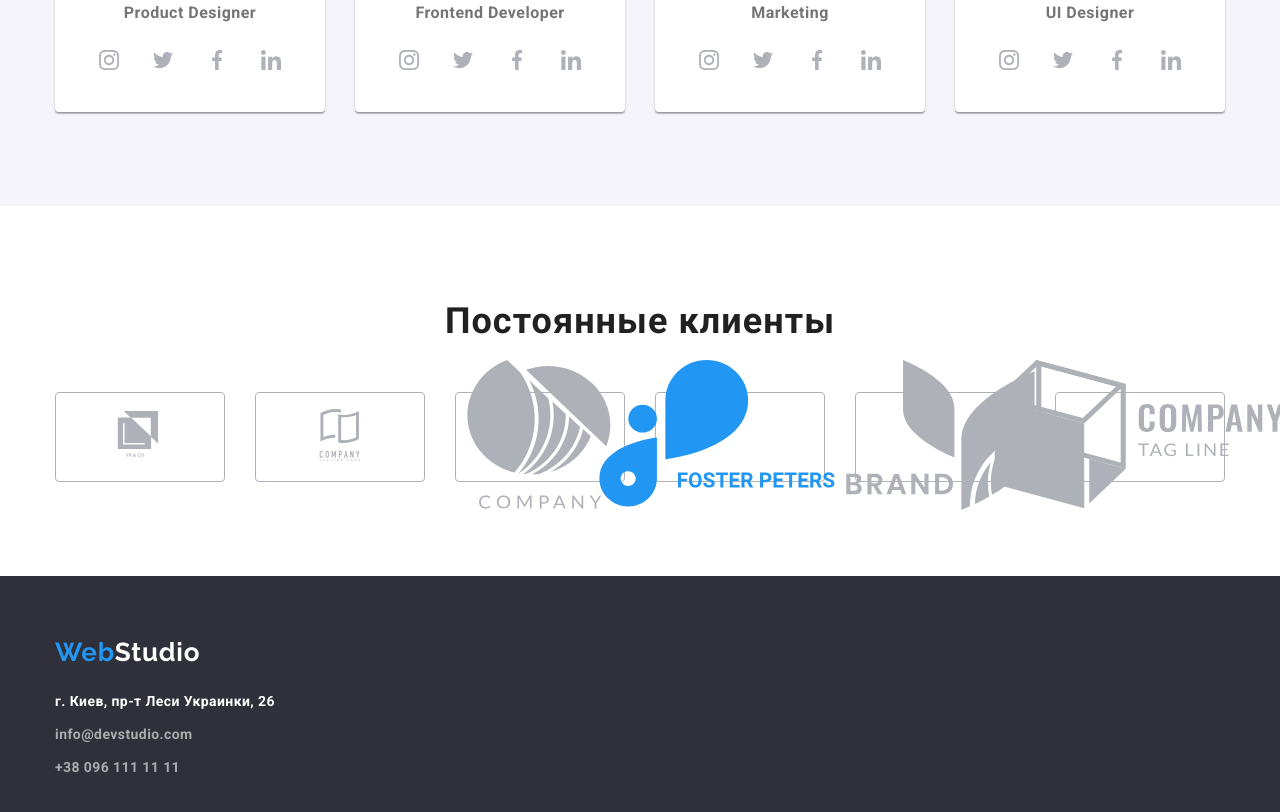
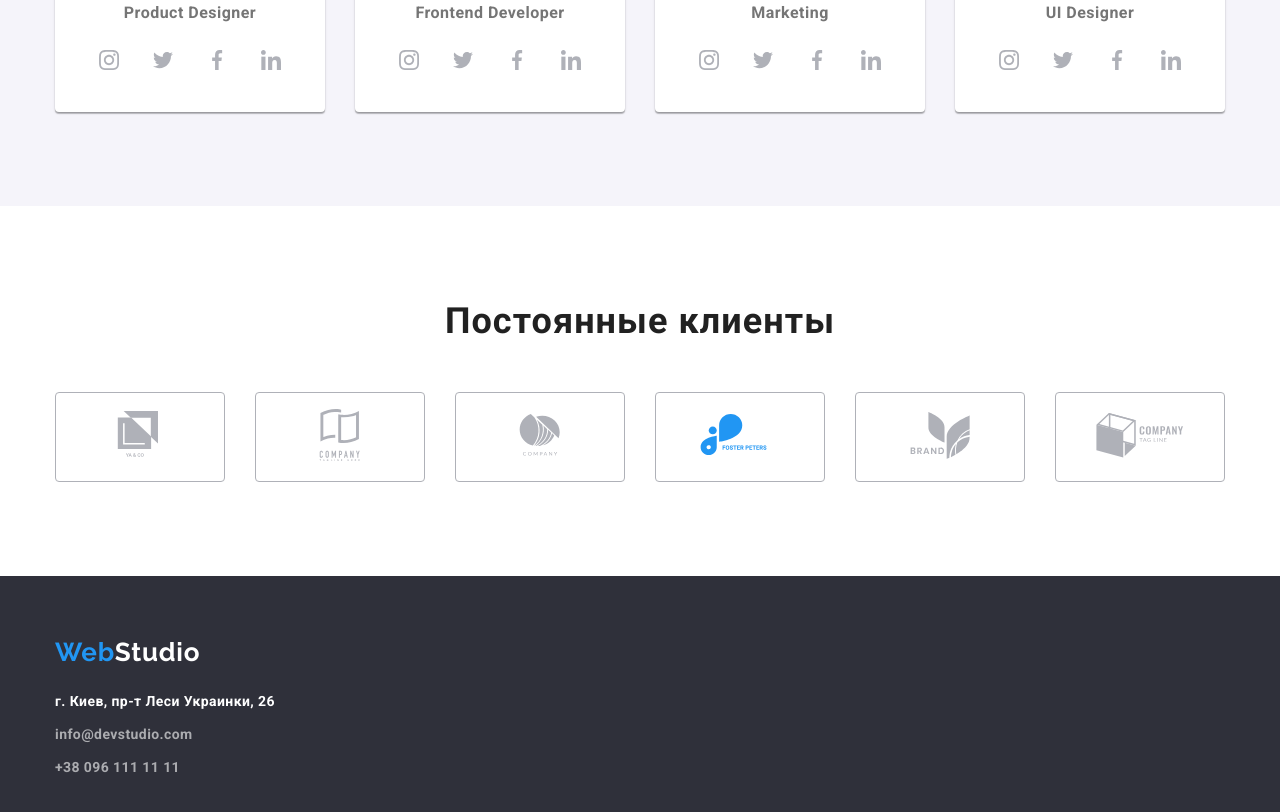
Before and after one commit to tomenko/goit-markup-hw-04, a plain HTML site: page index.html in a window 1280 px wide. Shown: the part 2090-2902 px from the top of the page. Drawn offline with nearby package versions, Linux system fonts and the light colour scheme.

Commit message:
меняю размеры иконок

```diff
--- a/index.html
+++ b/index.html
@@ -296,28 +296,28 @@
           </li>
           <li class="client-lisi-tem">
             <a href="" class="client-link link">
-              <svg class="client-svg">
+              <svg class="client-svg" weight="41px" height="42px">
                 <use href="./images/sprite.svg#icon-logo-3"></use>
               </svg>
             </a>
           </li>
           <li class="client-lisi-tem">
             <a href="" class="client-link link">
-              <svg class="client-svg">
+              <svg class="client-svg" weight="80px" height="42px">
                 <use href="./images/sprite.svg#icon-logo-4"></use>
               </svg>
             </a>
           </li>
           <li class="client-lisi-tem">
             <a href="" class="client-link link">
-              <svg class="client-svg">
+              <svg class="client-svg" weight="59px" height="47px">
                 <use href="./images/sprite.svg#icon-logo-5"></use>
               </svg>
             </a>
           </li>
           <li class="client-lisi-tem">
             <a href="" class="client-link link">
-              <svg class="client-svg">
+              <svg class="client-svg" weight="88px" height="45px">
                 <use href="./images/sprite.svg#icon-logo-6"></use>
               </svg>
             </a>
```
